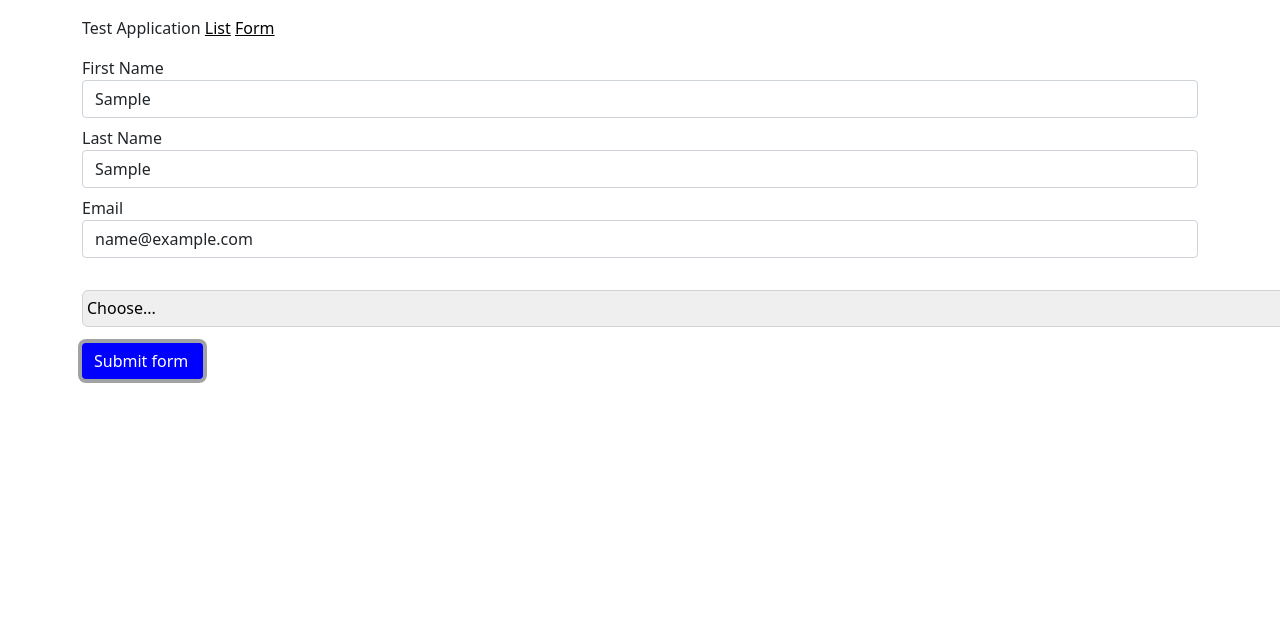
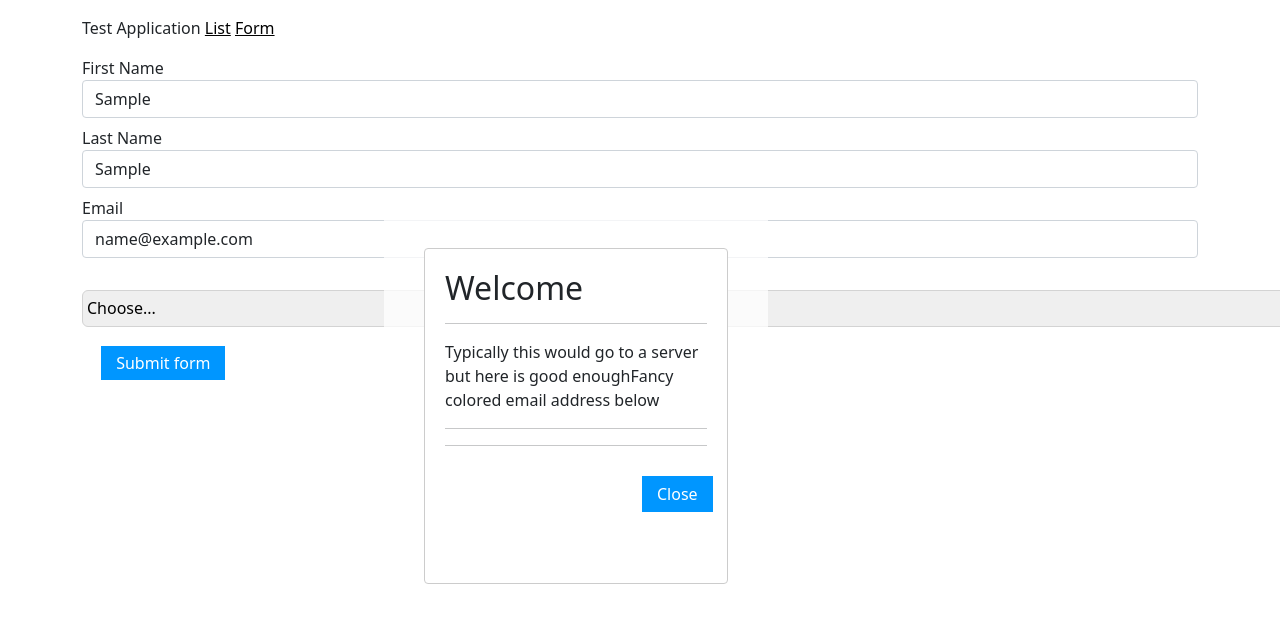
Before and after one commit to CourtneyWB/PocTest, a React (Create React App) app: page /MainForm in a window 1280 px wide. Both pictures are taken after typing "Sample", "Sample", "name@example.com" into the empty fields and a click on the button "Submit form". Shown: the top 622 px of the page. Built offline with nearby package versions, Linux system fonts and the light colour scheme.

Commit message:
modal created

```diff
--- a/src/Components/FormFolder/MainForm.js
+++ b/src/Components/FormFolder/MainForm.js
@@ -1,6 +1,6 @@
 import React,{Component,useState} from "react";
 import Modal from "react-modal";
-import { Formik, Form, FormikProps,Field,ErrorMessage } from "formik";
+import { Formik, Form, FormikProps,Field,ErrorMessage,Button} from "formik";
 import * as Yup from "yup";
 // import Dropdown from '@bit/react-bootstrap.react-bootstrap.dropdown';
 // import ReactBootstrapStyle from '@bit/react-bootstrap.react-bootstrap.internal.style-links';
@@ -9,6 +9,14 @@ import { TextField } from "./TextField";
 
 
 const MainForm = () => {
+
+// const [show, setShow] = useState(false);
+// const handleClose = () => setShow(false);
+// const handleShow = () => setShow(true);
+
+Modal.setAppElement("#root");
+const [isOpen,setIsOpen] = useState(false)
+function toggleModal(){setIsOpen(!isOpen)};
 
 const validate = Yup.object({
 
@@ -63,14 +71,76 @@ const validate = Yup.object({
 			</Dropdown> */}
 		{/* ) */}
 <br></br>
-            <button style={{background:"blue",border:"blue",
+            {/* <button style={{background:"blue",border:"blue",
             paddingRight: "15px"}}
             className ="btn btn-dark mt-3"
             fontWeight = "200%"
             Position = "center"
             type="submit">Submit form
-            </button>
+            </button> */}
+    {/* <>
+      <button variant="primary" style={{background:"blue",border:"blue",
+            paddingRight: "15px"}}
+            className ="btn btn-dark mt-3"
+            fontWeight = "200%"
+            Position = "center"
+            type="submit">Submit form
+      </button>
+      */}
 
+      {/* <Modal show={show} onHide={handleClose} animation={false}>
+        <Modal.Header closeButton>
+          <Modal.Title>Modal heading</Modal.Title>
+        </Modal.Header>
+        <Modal.Body>Typically this would go to a server but here is good enough
+
+Fancy colored email address below</Modal.Body>
+        <Modal.Footer>
+          <button2 variant="primary" onClick={handleClose}>
+         Close
+          </button2>
+        </Modal.Footer>
+      </Modal>
+    </> */}
+
+<div className="App">
+      <button style = {{background: '#0096FF',
+  border: '#67C8FF',color:'white',margin:'1.2rem',
+  padding: '5px 15px',}}onClick={toggleModal}>Submit form</button><br></br>
+
+      {/* <div><Modal style ={{overlay:{position:'absolute',top:'1em',bottom:'35em',left:'36em',right:'52em'
+      }}} */}
+      <div><Modal style ={{overlay:{position:'fixed',
+      top:'1em',
+      bottom:'-1em',
+      left:'-3em',
+      right:'5em',
+      margin: '15% auto',
+      padding: '1px',
+      width: '30%',
+    }}}
+
+        isOpen={isOpen}
+        onRequestClose={toggleModal}
+        contentLabel="My  Modal"
+      ><h2>Welcome</h2><hr/>
+        <div><h8>Typically this would go to a server but here is good enough</h8>
+<h8>Fancy colored email address below</h8></div>
+
+
+<div className="App"><hr/>
+        <button style={{position:'absolute',
+  background: '#0096FF',
+  border: '#67C8FF',
+  color:'white',
+  margin:'1.9rem',
+  padding: '6px 15px',
+  right:'-1em',
+  display: 'inline'}}onClick={toggleModal}>Close </button></div>
+<hr></hr><div></div>
+      </Modal>
+      </div>
+    </div>
           </Form>
         </div>
 
@@ -78,5 +148,4 @@ const validate = Yup.object({
     </Formik>
   );
 }
-
 export default MainForm;
```
